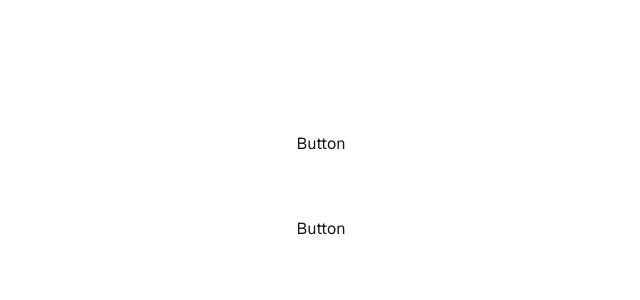
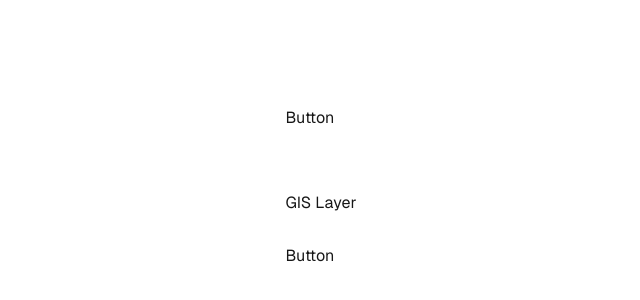
Before and after one commit to bekor/solarfarmfinder.earth, a Next.js app in the folder solarfarmfinder.frontend/: page / in a window 1280 px wide. Shown: the part 214-514 px from the top of the page, without its empty margins (319-959 px from the left). Built offline with nearby package versions, Linux system fonts and the light colour scheme.

Commit message:
Add extra gis layer structure

```diff
--- /dev/null
+++ b/solarfarmfinder.frontend/src/app/GISLayer.js
@@ -0,0 +1,5 @@
+export default function GISLayer() {
+    return (
+        <div>GIS Layer</div>
+    );
+}
--- a/solarfarmfinder.frontend/src/app/page.js
+++ b/solarfarmfinder.frontend/src/app/page.js
@@ -1,9 +1,9 @@
-import Image from "next/image";
+
 import styles from "./page.module.css";
 import GoogleMapsLoader from "@/app/GoogleMapLoader";
 import DataView from "@/app/DataView";
-import {Component} from "react";
 import NavBar from "@/app/NavBar";
+import GISLayer from "@/app/GISLayer";
 
 
 export default function Home() {
@@ -12,8 +12,12 @@ export default function Home() {
       <main className={styles.main}>
         <NavBar/>
         <GoogleMapsLoader/>
+        <GISLayer/>
         <DataView/>
       </main>
+        <footer className={styles.footer}>
+
+        </footer>
     </div>
   );
 }
```
